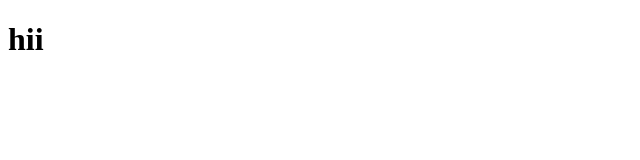
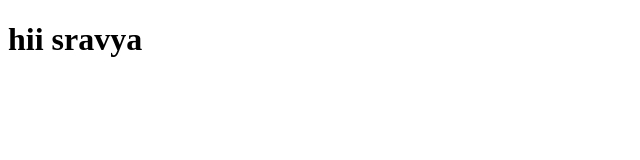
Before and after one commit to Sravyagorla/gitlab1, a plain HTML site: page index.html in a window 1280 px wide. Shown: the whole page, without its empty margins (0-640 px from the left). Drawn offline with Linux system fonts and the light colour scheme.

Commit message:
Update index.html

```diff
--- a/index.html
+++ b/index.html
@@ -5,6 +5,6 @@
     <title></title>
   </head>
   <body>
-    <h1>hii</h1>
+    <h1>hii sravya</h1>
   </body>
 </html>
```
